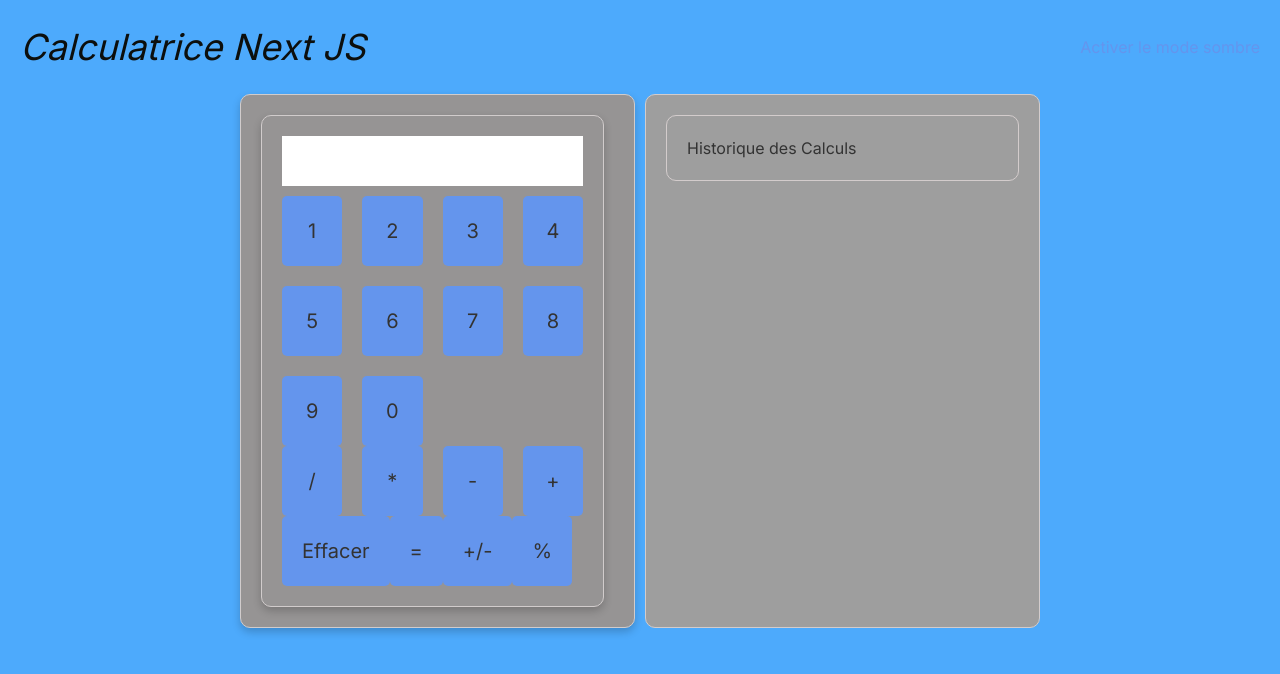
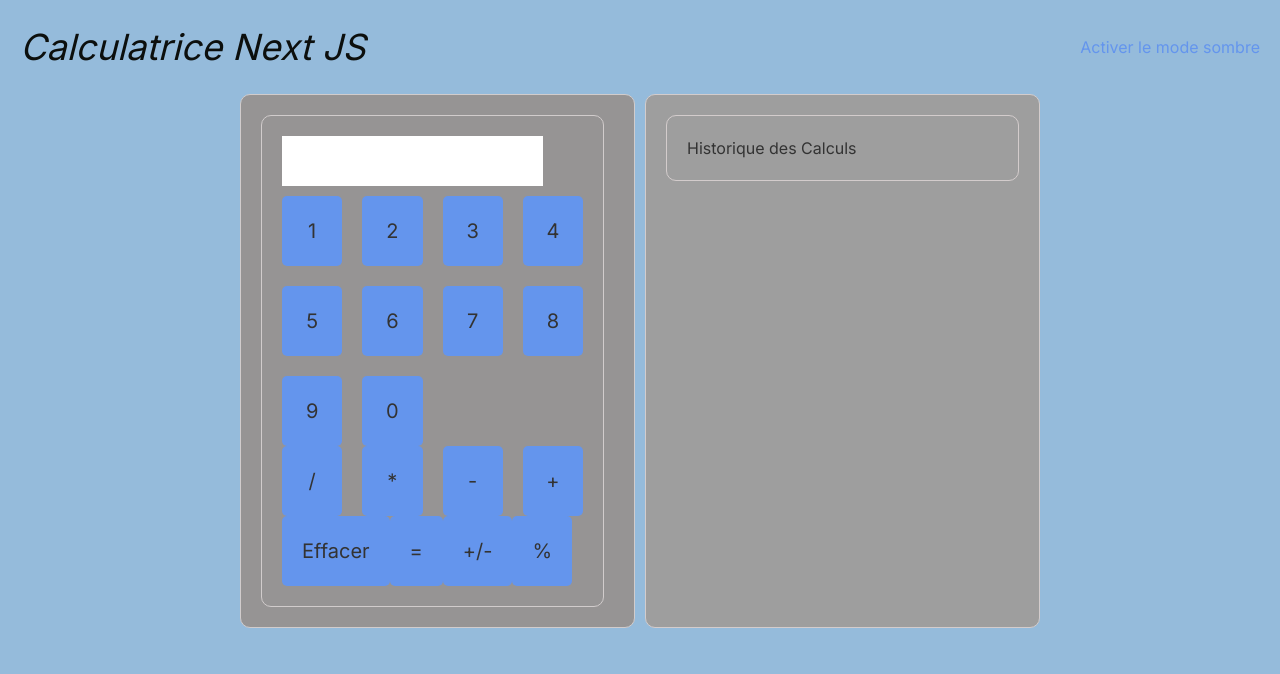
Before and after one commit to nicolv23/calculatrice, a Next.js app: page / in a window 1280 px wide. Shown: the top 674 px of the page. Built offline with nearby package versions, Linux system fonts and the light colour scheme.

Commit message:
Adaption en mode sombre pour les textes et sauvegarde des réponses dans l'historique

```diff
--- a/src/app/page.tsx
+++ b/src/app/page.tsx
@@ -28,10 +28,10 @@ const Calculatrice: React.FC = () => {
   const evaluerExpression = () => {
     try {
       const resultat = eval(valeurAffichee);
+      const operation = `${valeurAffichee} = ${resultat}`;
+      const nouvelHistorique = [...historique, operation];
       setValeurAffichee(resultat.toString());
-
-      // Ajouter l'expression évaluée à l'historique
-      setHistorique((prevHistorique) => [...prevHistorique, valeurAffichee]);
+      setHistorique(nouvelHistorique);
     } catch (error) {
       console.error('Erreur lors de l\'évaluation de l\'expression :', error);
       setValeurAffichee('Erreur');
@@ -43,7 +43,9 @@ const Calculatrice: React.FC = () => {
       <div className="header">
         <h1>Calculatrice Next JS</h1>
         <div className="button-container">
-          <button onClick={toggleModeSombre}>Activer le mode sombre</button>
+          <button onClick={toggleModeSombre}>
+            {modeSombre ? 'Activer le mode clair' : 'Activer le mode sombre'}
+          </button>
         </div>
       </div>
       <div className="content-wrapper">
--- a/src/styles/calculatrice.css
+++ b/src/styles/calculatrice.css
@@ -1,5 +1,5 @@
 .page-container {
-  background-color: #4daafc;
+  background-color: #95bbdb;
   display: flex;
   flex-direction: column;
   justify-content: flex-start;
@@ -37,7 +37,6 @@ button {
   margin-left: auto;
 }
 
-
 h1 {
   color: #0c0f0d;
   font-size: 36px;
@@ -53,18 +52,17 @@ button:hover {
   display: flex;
   flex-direction: row;
   width: 100%;
-  max-width: 800px; /* Limiter la largeur */
-  margin: 20px; /* Ajouter une marge autour */
+  max-width: 800px;
+  margin: 20px;
 }
 
 .calculatrice-container {
   background-color: #969494;
   border-radius: 10px;
   border: 1px solid hwb(0 80% 18%);
-  box-shadow: 0 4px 8px rgba(0, 0, 0, 0.2);
   padding: 20px;
   margin-right: 10px;
-  flex: 1; /* Ajuster la taille */
+  flex: 1;
 }
 
 .calculatrice-container.mode-sombre {
@@ -74,7 +72,7 @@ button:hover {
 }
 
 .calculatrice-container input[type="text"] {
-  width: 100%;
+  width: calc(100% - 40px);
   margin-bottom: 10px;
   padding: 10px;
   font-size: 20px;
@@ -86,6 +84,19 @@ button:hover {
   display: grid;
   grid-template-columns: repeat(4, 1fr);
   gap: 20px;
+}
+
+.calculatrice-container .boutons-operateurs button:nth-child(4n) {
+  margin-right: 0; /* Pour les opérateurs en fin de ligne, supprimez la marge */
+}
+
+.calculatrice-container .boutons-chiffres button:nth-child(3n) {
+  margin-right: 0; /* Pour les chiffres en fin de ligne, supprimez la marge */
+}
+
+.calculatrice-container .boutons-chiffres button:nth-last-child(-n+2),
+.calculatrice-container .boutons-operateurs button:nth-last-child(-n+2) {
+  margin-bottom: 0; /* Supprimez la marge des deux derniers boutons */
 }
 
 .calculatrice-container button {
@@ -110,7 +121,7 @@ button:hover {
   border-radius: 10px;
   overflow-y: auto;
   padding: 20px;
-  flex: 1; /* Ajuster la taille */
+  flex: 1;
 }
 
 .historique-container.mode-sombre {
@@ -118,3 +129,15 @@ button:hover {
   border-color: #333;
   color: #fff;
 }
+
+.page-container.mode-sombre .calculatrice-container button {
+  background-color: #d3cccc;
+  color: #333;
+  border: 1px solid #d3cccc;
+}
+
+.page-container.mode-sombre .calculatrice-container input[type="text"],
+.page-container.mode-sombre .historique-container{
+  background-color: #333;
+  color: #fff;
+}
```
